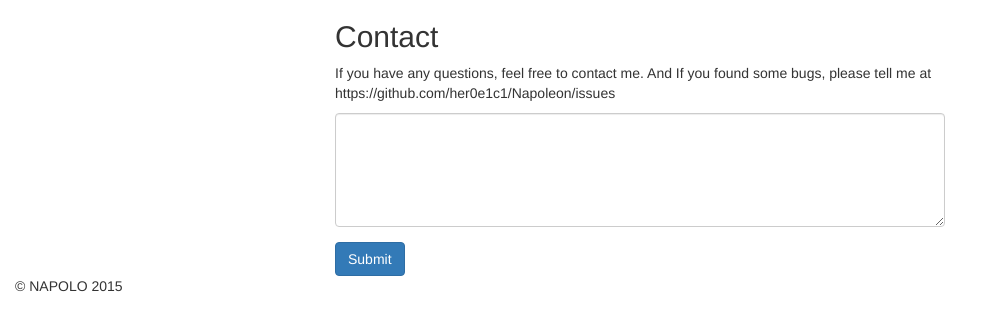
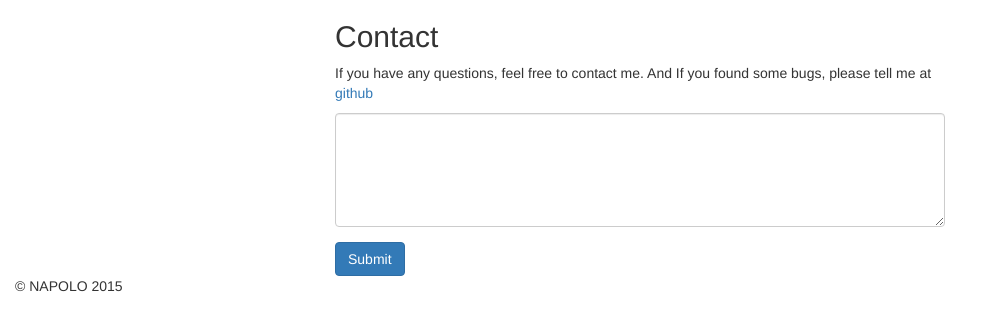
Before and after one commit to her0e1c1/Napoleon, a Python web app: template napoleon/templates/contact.html in a window 1280 px wide. Shown: the part 70-401 px from the top of the page, without its empty margins (0-993 px from the left). Run offline with Jinja, Linux system fonts and the light colour scheme; the template is opened without the code that fills it, so the values that code supplies are empty; some libraries are stand-ins or nearby versions.

Commit message:
add a tag

```diff
--- a/napoleon/templates/contact.html
+++ b/napoleon/templates/contact.html
@@ -7,7 +7,7 @@
       <h2>Contact</h2>
       <p>
         If you have any questions, feel free to contact me.
-        And If you found some bugs, please tell me at https://github.com/her0e1c1/Napoleon/issues
+        And If you found some bugs, please tell me at <a href="https://github.com/her0e1c1/Napoleon/issues">github</a>
       </p>
       <form action="{{ url('napoleon.contact.views.index') }}" method="post">
         {{ csrf_input }}
```
